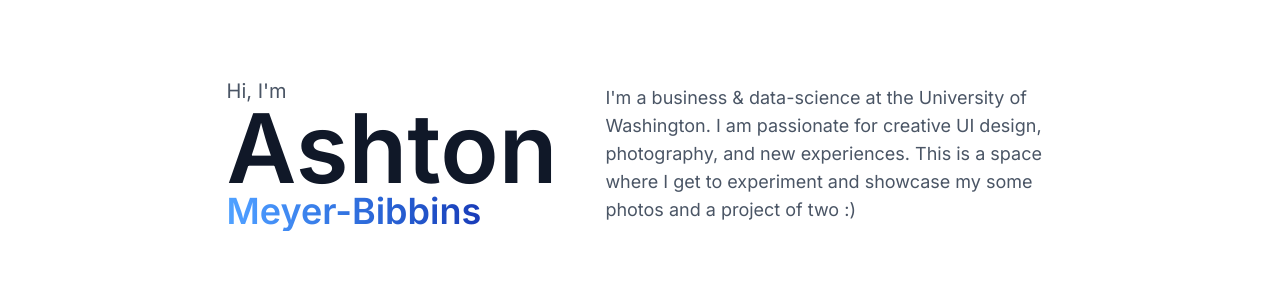
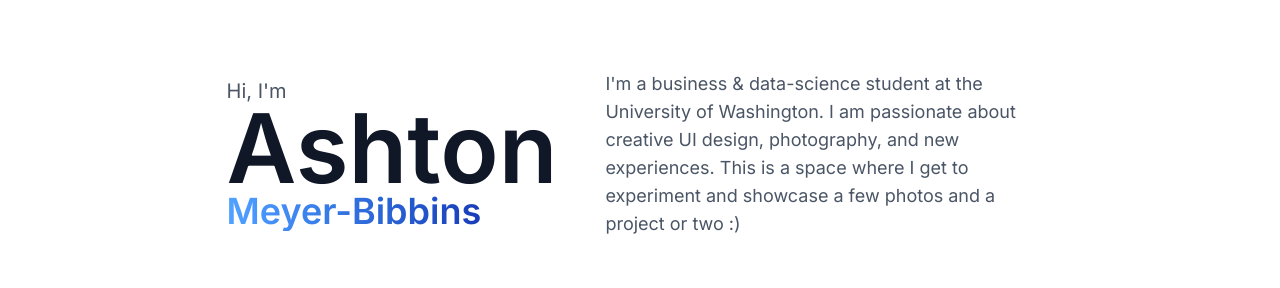
Before and after one commit to asht0nmb/amb-portfolio, a Next.js app: page / in a window 1280 px wide. Shown: the part 146-434 px from the top of the page. Built offline with nearby package versions, Linux system fonts and the light colour scheme; grey boxes are pictures that could not be loaded.

Commit message:
fix: escape entities & remove unused imports

```diff
--- a/src/app/components/Hero.tsx
+++ b/src/app/components/Hero.tsx
@@ -5,7 +5,9 @@ export default function Hero() {
     <section className="relative flex h-[75vh] items-center justify-center px-6 bg-white font-sans">
       <div className="inline-flex flex-col md:flex-row items-start md:items-center gap-12">
         <div className="flex flex-col items-start">
-          <span className="text-xl text-gray-600 mb-0">Hi, I'm</span>
+        <span className="text-xl text-gray-600 mb-0">
+        {"Hi, I'm"}
+        </span>
           <span className="text-8xl md:text-8.5xl font-semibold text-gray-900 leading-[0.9]">
             Ashton
           </span>
@@ -14,11 +16,10 @@ export default function Hero() {
           </span>
         </div>
 
-        <p className="text-lg text-gray-600 max-w-md">
-          I'm a business & data-science at the University of Washington. I am passionate for creative UI
-          design, photography, and new experiences. This is a space where I get to experiment and showcase
-          my some photos and a project of two :)
-        </p>
+    <p className="text-lg text-gray-600 max-w-md">
+    {"I'm a business & data-science student at the University of Washington. I am passionate about creative UI design, photography, and new experiences. This is a space where I get to experiment and showcase a few photos and a project or two :)"}
+    </p>
+
       </div>
     </section>
   );
--- a/src/app/components/NavBar.tsx
+++ b/src/app/components/NavBar.tsx
@@ -1,7 +1,6 @@
 "use client";
 
 import Link from 'next/link';
-import Image from 'next/image';
 import { useState } from 'react';
 
 const navLinks = [
--- a/src/app/components/PhotoStrip.tsx
+++ b/src/app/components/PhotoStrip.tsx
@@ -23,8 +23,6 @@ const DiagonalCarousel: React.FC<DiagonalCarouselProps> = ({
       '/photos/peak1.jpg',
     ],
     angle = 7,
-    width = '100vw',
-    height = '400px',
     itemWidth = '350px',
     itemHeight = '275px',
     borderRadius = '12px',
--- a/src/app/components/ProjectCard.tsx
+++ b/src/app/components/ProjectCard.tsx
@@ -20,7 +20,7 @@ export default function ProjectCard({
   generalTags = ["AI", "Health", "Personal"],
   techTags = ["Pandas", "scikit-learn", "React", "TypeScript", "TailwindCSS"],
   status = "in-progress",
-  collaborators = 1,
+  // collaborators = 1,
   lastUpdated = "today",
   previewImage
 }: ProjectCardProps) {
```
